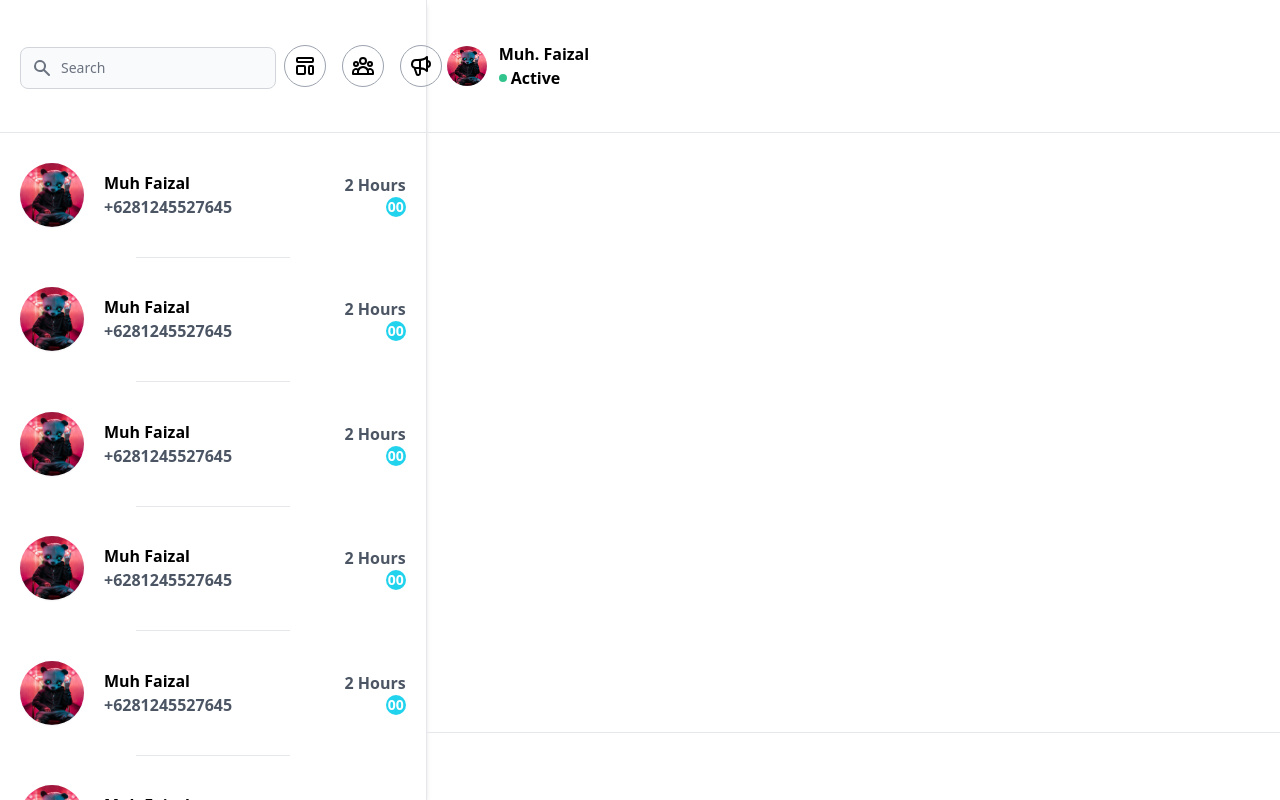
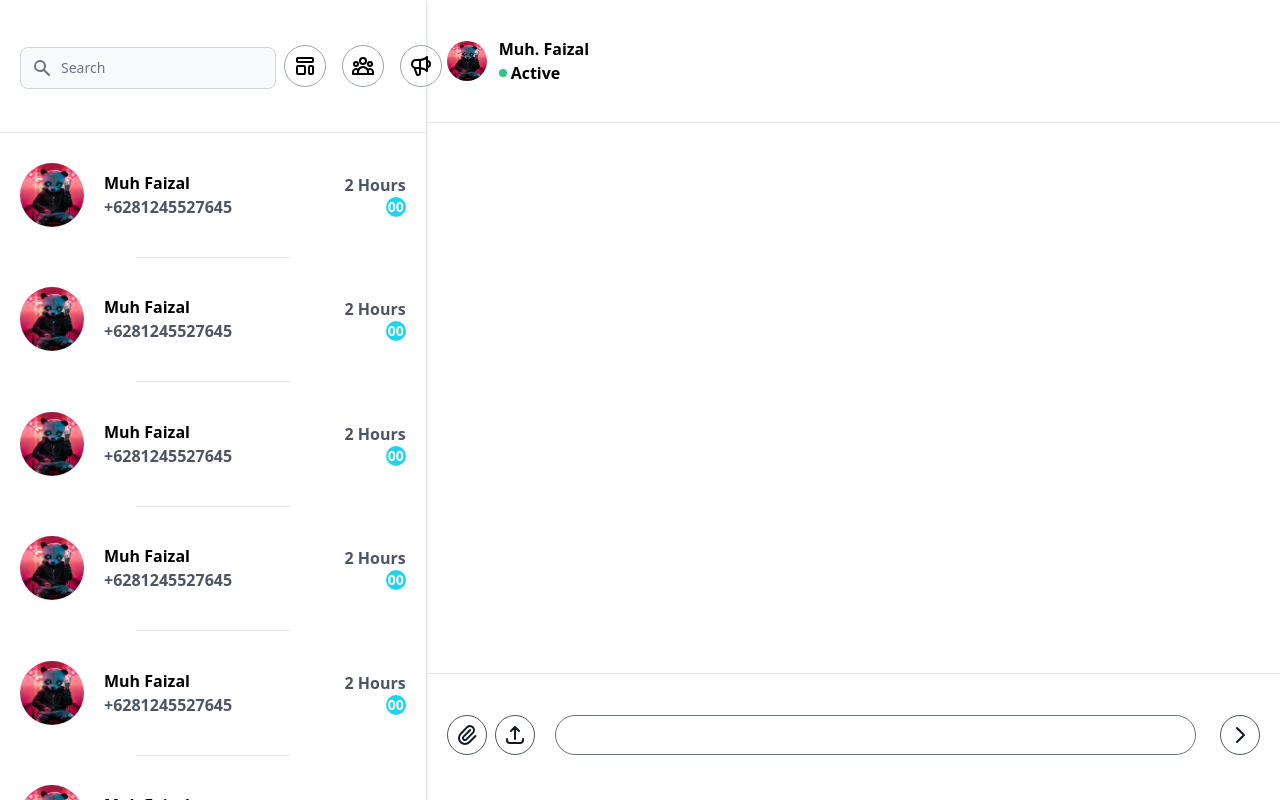
Before and after one commit to k2glyph/crm_office, a React (Create React App) app in the folder frontend/: page /crm-chat in a window 1280 px wide. Built offline with nearby package versions, Linux system fonts and the light colour scheme.

Commit message:
send chat done

```diff
--- a/frontend/src/Pages/RoomChat.js
+++ b/frontend/src/Pages/RoomChat.js
@@ -1,6 +1,7 @@
+import { Textarea } from 'flowbite-react'
 import React from 'react'
 import Profile from '../Assets/img/Profile.jpg'
-import ListChat from '../Components/Partials/ListChat/ListChat'
+import ListChat from '../Components/Partials/Chat/ListChat'
 import Template from '../Components/Partials/Panel/Template'
 
 function RoomChat() {
@@ -53,8 +54,26 @@ function RoomChat() {
             <div className='border-b h-3/4'>
 
             </div>
-            <div className=''>
+            <div className='h-1/6 p-5'>
+                <div className='h-4/5 mt-1.5 flex flex-row justify-between items-center'>
+                    <div className='flex flex-row'>
+                        <div className='group border border-gray-600 hover:border-blue-600 rounded-full w-10 h-10 flex justify-center items-center'>
+                            <svg className="w-6 h-6 text-gray-900 group-hover:text-blue-600" fill="none" stroke="currentColor" viewBox="0 0 24 24" xmlns="http://www.w3.org/2000/svg"><path strokeLinecap="round" strokeLinejoin="round" strokeWidth="2" d="M15.172 7l-6.586 6.586a2 2 0 102.828 2.828l6.414-6.586a4 4 0 00-5.656-5.656l-6.415 6.585a6 6 0 108.486 8.486L20.5 13"></path></svg>
+                        </div>
+                        <div className='group border border-gray-600 hover:border-blue-600 rounded-full w-10 h-10 flex justify-center items-center ml-2'>
+                            <svg className="w-6 h-6 text-gray-900 group-hover:text-blue-600" fill="none" stroke="currentColor" viewBox="0 0 24 24" xmlns="http://www.w3.org/2000/svg"><path strokeLinecap="round" strokeLinejoin="round" strokeWidth="2" d="M4 16v1a3 3 0 003 3h10a3 3 0 003-3v-1m-4-8l-4-4m0 0L8 8m4-4v12"></path></svg>
+                        </div>
+                    </div>
+                    <div className='w-full pl-5 pr-4'>
+                        <input type='text' className='h-10 w-full rounded-full' />
+                    </div>
+                    <div>
+                        <div className='group border border-gray-600 hover:border-blue-600 rounded-full w-10 h-10 flex justify-center items-center ml-2'>
+                            <svg className="w-6 h-6 text-gray-900 group-hover:text-blue-600" fill="none" stroke="currentColor" viewBox="0 0 24 24" xmlns="http://www.w3.org/2000/svg"><path strokeLinecap="round" strokeLinejoin="round" strokeWidth="2" d="M9 5l7 7-7 7"></path></svg>
+                        </div>
 
+                    </div>
+                </div>
             </div>
         </div>
     </div>
```
Also changed, not shown: frontend/src/Components/Partials/Chat/ListChat.js (renamed from frontend/src/Components/Partials/ListChat/ListChat.js).
